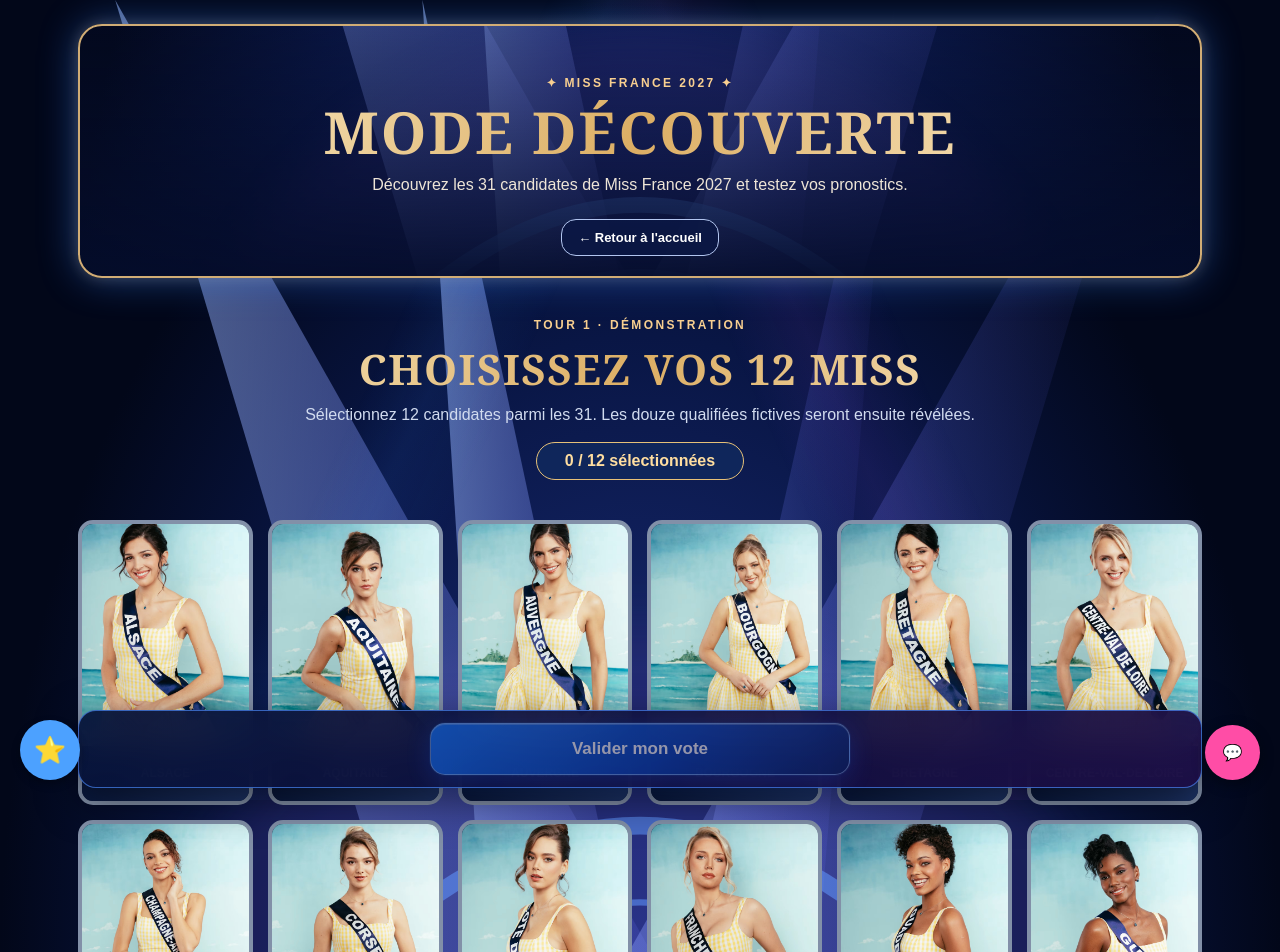
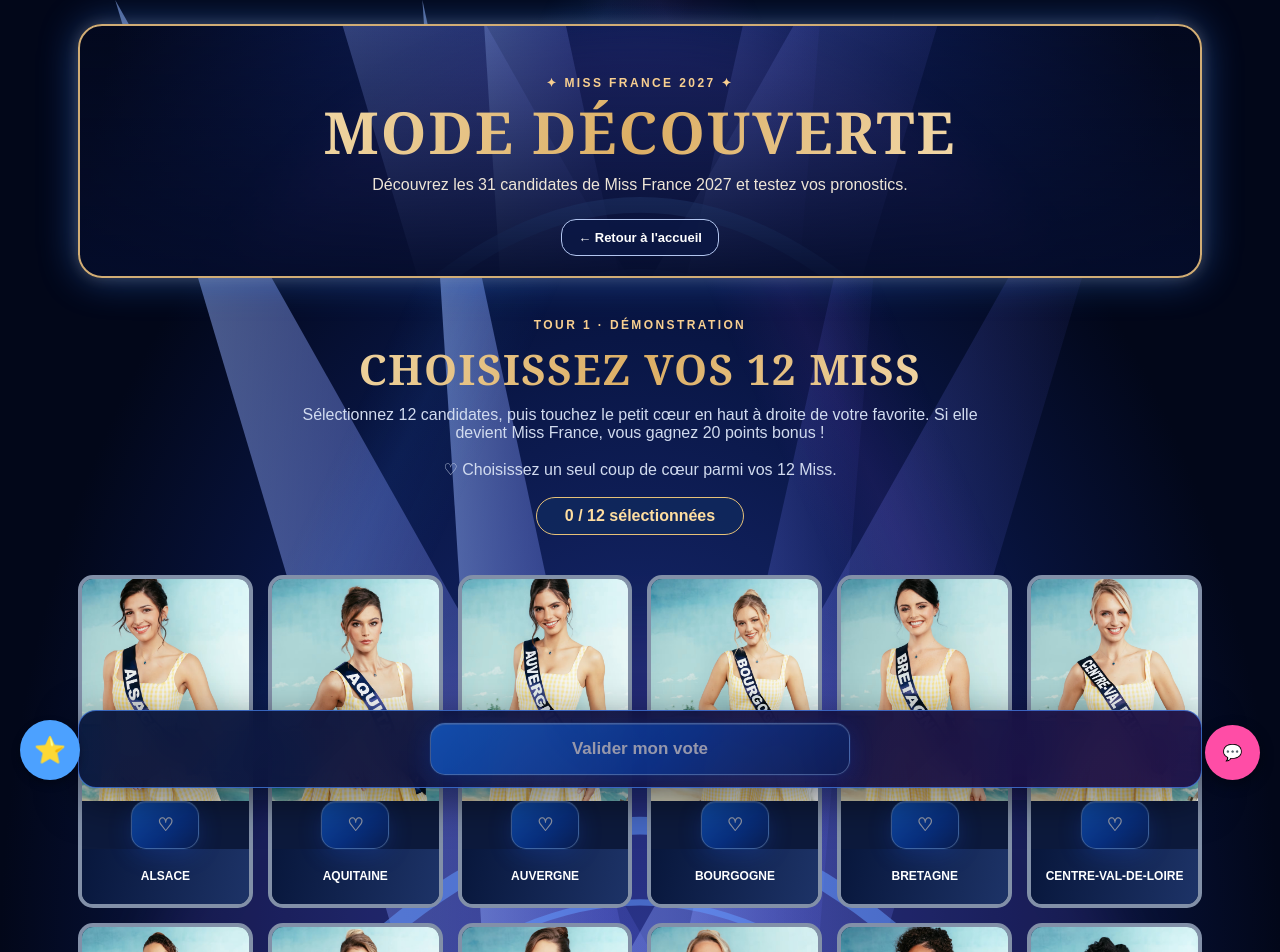
Before and after one commit to ludhardy-arch/miss2027, a React (Vite) app in the folder miss2026-main/: page /#/demo in a window 1280 px wide. Shown: the top 952 px of the page. Built offline with nearby package versions, Linux system fonts and the light colour scheme.

Commit message:
Ajouter coup de cœur sélectionnable et bonus de 20 points à la démo

```diff
--- a/miss2026-main/src/pages/Demo.jsx
+++ b/miss2026-main/src/pages/Demo.jsx
@@ -16,17 +16,18 @@ const contestant = id => CANDIDATES.find(m => m.id === id);
 const label = id => contestant(id)?.label ?? String(id);
 const pick = (arr, n) => arr.slice(0, n);
 const DEMO_PLAYERS = [
-  { pseudo: "Camille", tour1: pick(QUALIFIED, 9).concat([2, 4, 6]), tour2: [3, 5, 9, 15, 25], tour3: [5, 25, 3, 9, 15] },
-  { pseudo: "Alex", tour1: pick(QUALIFIED.slice(2), 7).concat([2, 4, 6, 8, 10]), tour2: [3, 5, 9, 15, 25], tour3: [25, 5, 9, 15, 3] },
-  { pseudo: "Sophie", tour1: pick(QUALIFIED.slice(1), 8).concat([2, 4, 6, 8]), tour2: [3, 5, 9, 15, 25], tour3: [5, 9, 25, 3, 15] },
-  { pseudo: "Maxime", tour1: pick(QUALIFIED, 6).concat([2, 4, 6, 8, 10, 12]), tour2: [3, 5, 9, 15, 25], tour3: [9, 5, 3, 25, 15] },
-  { pseudo: "Julie", tour1: pick(QUALIFIED.slice(3), 7).concat([2, 4, 6, 8, 10]), tour2: [3, 5, 9, 15, 25], tour3: [5, 25, 9, 3, 15] },
-  { pseudo: "Thomas", tour1: pick(QUALIFIED, 8).concat([2, 4, 6, 8]), tour2: [3, 5, 9, 15, 25], tour3: [3, 9, 5, 15, 25] },
+  { pseudo: "Camille", favorite: 5, tour1: pick(QUALIFIED, 9).concat([2, 4, 6]), tour2: [3, 5, 9, 15, 25], tour3: [5, 25, 3, 9, 15] },
+  { pseudo: "Alex", favorite: 3, tour1: pick(QUALIFIED.slice(2), 7).concat([2, 4, 6, 8, 10]), tour2: [3, 5, 9, 15, 25], tour3: [25, 5, 9, 15, 3] },
+  { pseudo: "Sophie", favorite: 5, tour1: pick(QUALIFIED.slice(1), 8).concat([2, 4, 6, 8]), tour2: [3, 5, 9, 15, 25], tour3: [5, 9, 25, 3, 15] },
+  { pseudo: "Maxime", favorite: 7, tour1: pick(QUALIFIED, 6).concat([2, 4, 6, 8, 10, 12]), tour2: [3, 5, 9, 15, 25], tour3: [9, 5, 3, 25, 15] },
+  { pseudo: "Julie", favorite: 15, tour1: pick(QUALIFIED.slice(3), 7).concat([2, 4, 6, 8, 10]), tour2: [3, 5, 9, 15, 25], tour3: [5, 25, 9, 3, 15] },
+  { pseudo: "Thomas", favorite: 5, tour1: pick(QUALIFIED, 8).concat([2, 4, 6, 8]), tour2: [3, 5, 9, 15, 25], tour3: [3, 9, 5, 15, 25] },
 ];
 export default function Demo() {
   const navigate = useNavigate();
   const [phase, setPhase] = useState(1);
   const [selected1, setSelected1] = useState([]);
+  const [favorite, setFavorite] = useState(null);
   const [selected2, setSelected2] = useState([]);
   const [ranking, setRanking] = useState([null, null, null, null, null]);
   const [scene, setScene] = useState(0);
@@ -40,22 +41,29 @@ export default function Demo() {
   const maximum = phase === 1 ? 12 : 5;
   const toggle = (id) => {
     const update = phase === 1 ? setSelected1 : setSelected2;
+    if (phase === 1 && selected1.includes(id) && favorite === id) setFavorite(null);
     update(prev => prev.includes(id) ? prev.filter(x => x !== id) : prev.length < maximum ? [...prev, id] : prev);
   };
+  const chooseFavorite = (event, id) => {
+    event.stopPropagation();
+    if (phase !== 1 || !selected1.includes(id)) return;
+    setFavorite(current => current === id ? null : id);
+  };
   const next = () => {
-    if (phase === 1 && selected1.length !== 12) return;
+    if (phase === 1 && (selected1.length !== 12 || !selected1.includes(favorite))) return;
     if (phase === 2 && selected2.length !== 5) return;
     if (phase === 3 && ranking.filter(Boolean).length !== 5) return;
     setPhase(p => Math.min(p + 1, 4));
   };
-  const self = { pseudo: "Vous", tour1: selected1, tour2: selected2, tour3: ranking };
+  const self = { pseudo: "Vous", favorite, tour1: selected1, tour2: selected2, tour3: ranking };
   const demoPlayerRecords = useMemo(() => Object.fromEntries([self, ...DEMO_PLAYERS].map(p => [p.pseudo, { tour1: phase > 1 ? p.tour1 : [], tour2: phase > 2 ? p.tour2 : [], tour3: phase > 3 ? p.tour3 : [] }])), [selected1, selected2, ranking, phase]);
   const leaderboard = useMemo(() => [self, ...DEMO_PLAYERS]
     .map(p => ({ pseudo: p.pseudo, score: calculatePoints(p, admin) }))
-    .sort((a,b) => b.score-a.score || a.pseudo.localeCompare(b.pseudo,"fr")), [selected1, selected2, ranking]);
-  const restart = () => { setPhase(1); setSelected1([]); setSelected2([]); setRanking([null, null, null, null, null]); setScene(0); setShowScores(false); setSelectionOpen(false); setChatOpen(false); };
+    .sort((a,b) => b.score-a.score || a.pseudo.localeCompare(b.pseudo,"fr")), [selected1, selected2, ranking, favorite]);
+  const restart = () => { setPhase(1); setSelected1([]); setFavorite(null); setSelected2([]); setRanking([null, null, null, null, null]); setScene(0); setShowScores(false); setSelectionOpen(false); setChatOpen(false); };
   const isGreen = id => selected1.includes(id) && QUALIFIED.includes(id);
   const isYellow = id => selected2.includes(id) && FINALISTS.includes(id) && !isGreen(id);
+  const favoriteMiss = favorite !== null && selected1.includes(favorite) ? label(favorite) : null;
   return <main className="demo-page tv-show-v3">
     <header className="demo-head">
       <div className="demo-eyebrow">✦ MISS FRANCE 2027 ✦</div>
@@ -68,7 +76,8 @@ export default function Demo() {
       <section className="demo-intro">
         <div className="demo-eyebrow">TOUR {phase} · DÉMONSTRATION</div>
         <h2>{phase === 1 ? "Choisissez vos 12 Miss" : phase === 2 ? "Qui sera dans le top 5 ?" : "Classez les cinq finalistes"}</h2>
-        <p>{phase === 1 ? "Sélectionnez 12 candidates parmi les 31. Les douze qualifiées fictives seront ensuite révélées." : phase === 2 ? "Parmi les 12 Miss qualifiées, choisissez vos 5 favorites pour la finale." : "Les 5 finalistes sont dévoilées ! À vous de prédire leur classement final."}</p>
+        <p>{phase === 1 ? "Sélectionnez 12 candidates, puis touchez le petit cœur en haut à droite de votre favorite. Si elle devient Miss France, vous gagnez 20 points bonus !" : phase === 2 ? "Parmi les 12 Miss qualifiées, choisissez vos 5 favorites pour la finale." : "Les 5 finalistes sont dévoilées ! À vous de prédire leur classement final."}</p>
+        {phase === 1 && <p className="demo-favorite-note" aria-live="polite">{favoriteMiss ? `❤️ Votre coup de cœur : ${favoriteMiss}` : "♡ Choisissez un seul coup de cœur parmi vos 12 Miss."}</p>}
         {phase === 2 && <p className="demo-round-legend"><span className="demo-legend-swatch" style={{borderColor:"#12e994"}} /> Vous aviez déjà sélectionné cette Miss au premier tour.</p>}
         {phase === 3 && <div className="demo-round-legends">
           <p className="demo-round-legend"><span className="demo-legend-swatch" style={{borderColor:"#12e994"}} /> Vous avez sélectionné cette Miss aux deux premiers tours.</p>
@@ -79,14 +88,27 @@ export default function Demo() {
       {phase === 2 && <div className="demo-reveal">✦ RÉSULTATS FICTIFS DU 1er TOUR ✦<p>{selected1.filter(id=>QUALIFIED.includes(id)).length} bonne(s) réponse(s) sur 12 — {selected1.filter(id=>QUALIFIED.includes(id)).length*15} points.</p></div>}
       {phase === 3 && <div className="demo-reveal">✦ RÉSULTATS FICTIFS DU 2e TOUR ✦<p>{selected2.filter(id=>FINALISTS.includes(id)).length} finalistes trouvé(e)s. Classez maintenant les cinq candidates.</p></div>}
       <div className="demo-grid">{cards.map(c => <div key={c.id} className={"demo-card "+(phase===1||phase===2 ? selected.includes(c.id)?"chosen":phase===2&&isGreen(c.id)?"green":"":ranking.includes(c.id)?"ranked":isGreen(c.id)?"green":isYellow(c.id)?"yellow":"")} onClick={()=>phase<3&&toggle(c.id)} role={phase<3?"button":undefined} tabIndex={phase<3?0:undefined} onKeyDown={e=>{if(phase<3&&(e.key==="Enter"||e.key===" ")){e.preventDefault();toggle(c.id)}}}>
-          <img src={c.image} alt={c.label} loading="lazy"/>
+          <div className="demo-portrait">
+            <img src={c.image} alt={c.label} loading="lazy"/>
+            {phase === 1 && <button
+              type="button"
+              className={`demo-heart ${favorite === c.id ? "active" : ""}`}
+              disabled={!selected1.includes(c.id)}
+              onClick={event => chooseFavorite(event, c.id)}
+              onKeyDown={event => event.stopPropagation()}
+              aria-pressed={favorite === c.id}
+              aria-label={favorite === c.id ? `Retirer le coup de cœur de ${c.label}` : `Choisir ${c.label} comme coup de cœur`}
+              title={selected1.includes(c.id) ? "Mon coup de cœur" : "Sélectionnez d’abord cette Miss"}
+            >{favorite === c.id ? "♥" : "♡"}</button>}
+            {phase > 1 && favorite === c.id && <span className="demo-heart demo-heart-reminder" title="Votre coup de cœur du premier tour" aria-label="Votre coup de cœur du premier tour">♥</span>}
+          </div>
           <div className="demo-card-name">{c.label}</div>
           {phase===3 && <div className="demo-ranks"><label htmlFor={"rank-"+c.id}>Position</label><select id={"rank-"+c.id} value={ranking.indexOf(c.id)>=0?String(ranking.indexOf(c.id)+1):""} onChange={e=>{
             const pos=Number(e.target.value);setRanking(prev=>{const arr=prev.map(x=>x===c.id?null:x);if(pos && !arr[pos-1])arr[pos-1]=c.id;return arr;});
           }}><option value="">Choisir</option>{[1,2,3,4,5].filter(n=>!ranking[n-1] || ranking[n-1]===c.id).map(n=><option key={n} value={n}>{n===1?"Miss France":(n-1)+"e dauphine"}</option>)}</select></div>}
 
         </div>)}</div>
-      <div className="tv-submit" style={{ textAlign: "center", marginTop: 20 }}><button type="button" disabled={phase===3?ranking.filter(Boolean).length!==5:selected.length!==maximum} onClick={next}>{phase===3?"Valider mon classement":"Valider mon vote"}</button></div>
+      <div className="tv-submit" style={{ textAlign: "center", marginTop: 20 }}><button type="button" disabled={phase===3?ranking.filter(Boolean).length!==5:selected.length!==maximum || (phase===1 && !selected1.includes(favorite))} onClick={next}>{phase===3?"Valider mon classement":"Valider mon vote"}</button></div>
       <Leaderboard demoPlayers={demoPlayerRecords} demoSelections={admin} />
       <SelectionBubble user={{pseudo:"Vous"}} tour={phase} selection={selected} />
     </> : <section className="demo-ceremony">
```
